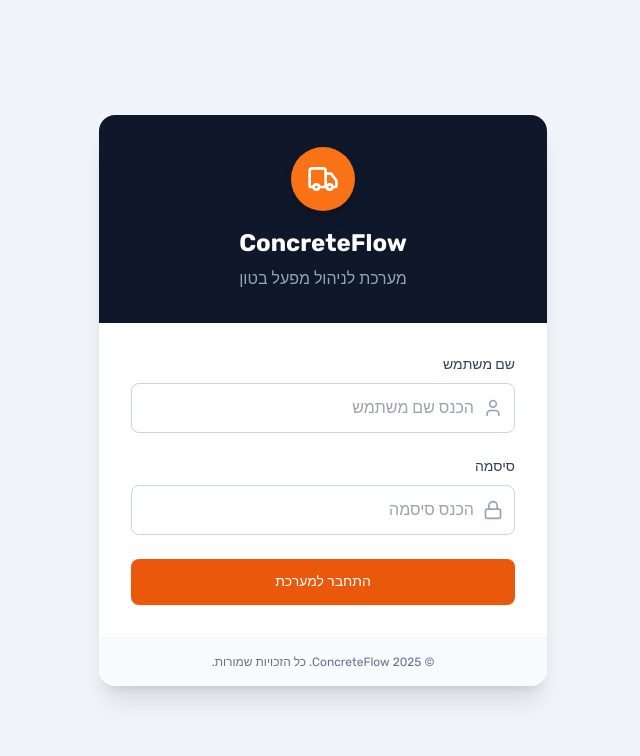
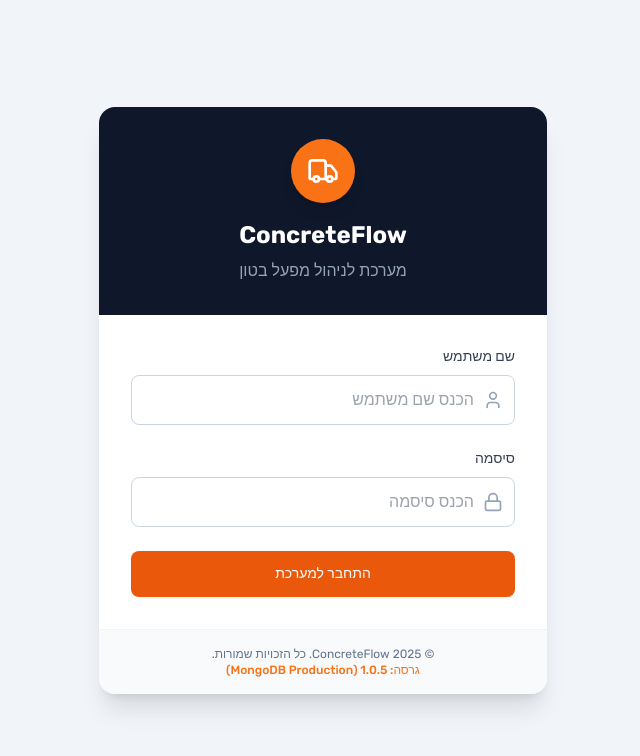
Before and after one commit to amrsaf01/concreteflow, a React (Vite) app: page / in a window 1280 px wide. Shown: the top 756 px of the page, without its empty margins (348-988 px from the left). Built offline with nearby package versions, Linux system fonts and the light colour scheme; no server answers.

Commit message:
Add version indicator 1.0.5 to login page

```diff
--- a/components/LoginPage.tsx
+++ b/components/LoginPage.tsx
@@ -92,6 +92,8 @@
                 {/* Footer */}
                 <div className="bg-slate-50 p-4 text-center text-xs text-slate-500 border-t border-slate-100">
                     &copy; {new Date().getFullYear()} ConcreteFlow. כל הזכויות שמורות.
+                    <br />
+                    <span className="text-orange-500 font-medium">גרסה: 1.0.5 (MongoDB Production)</span>
                 </div>
             </div>
         </div>
```
